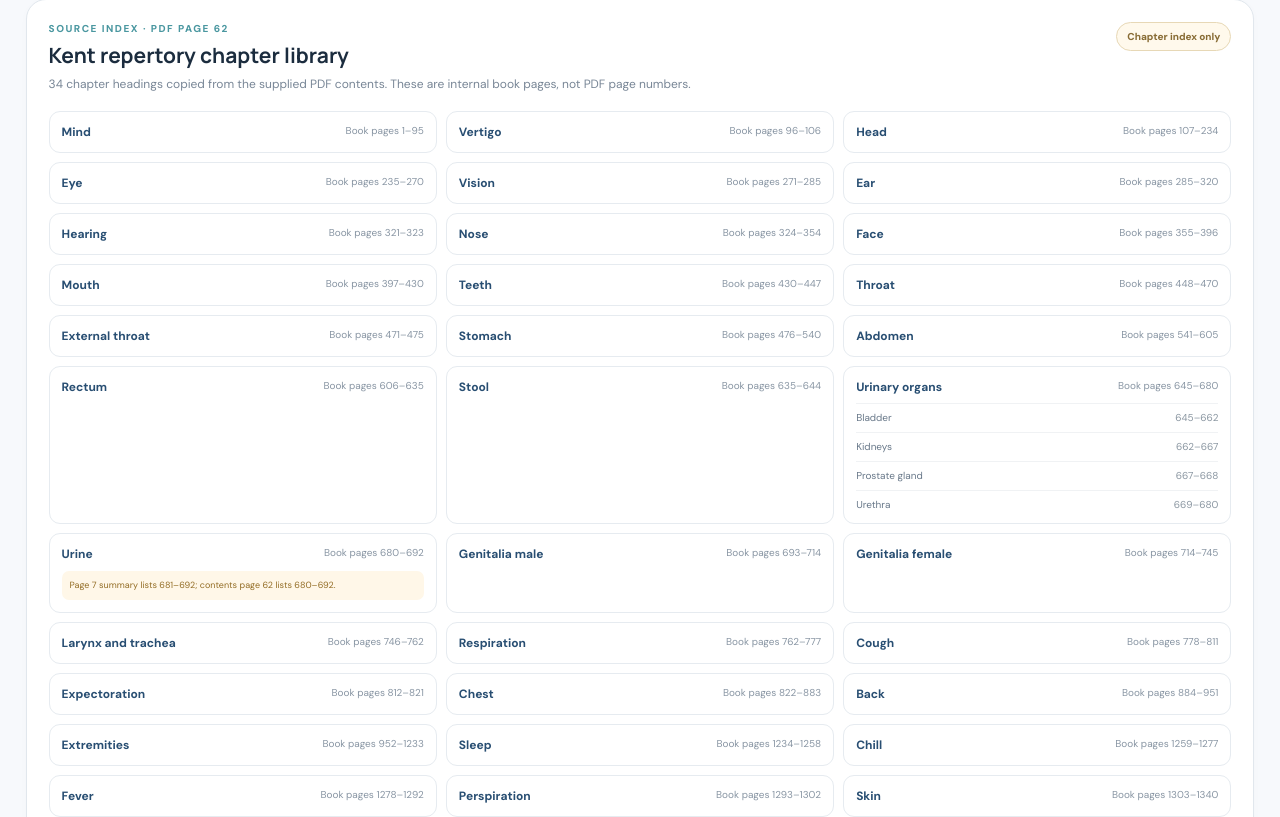
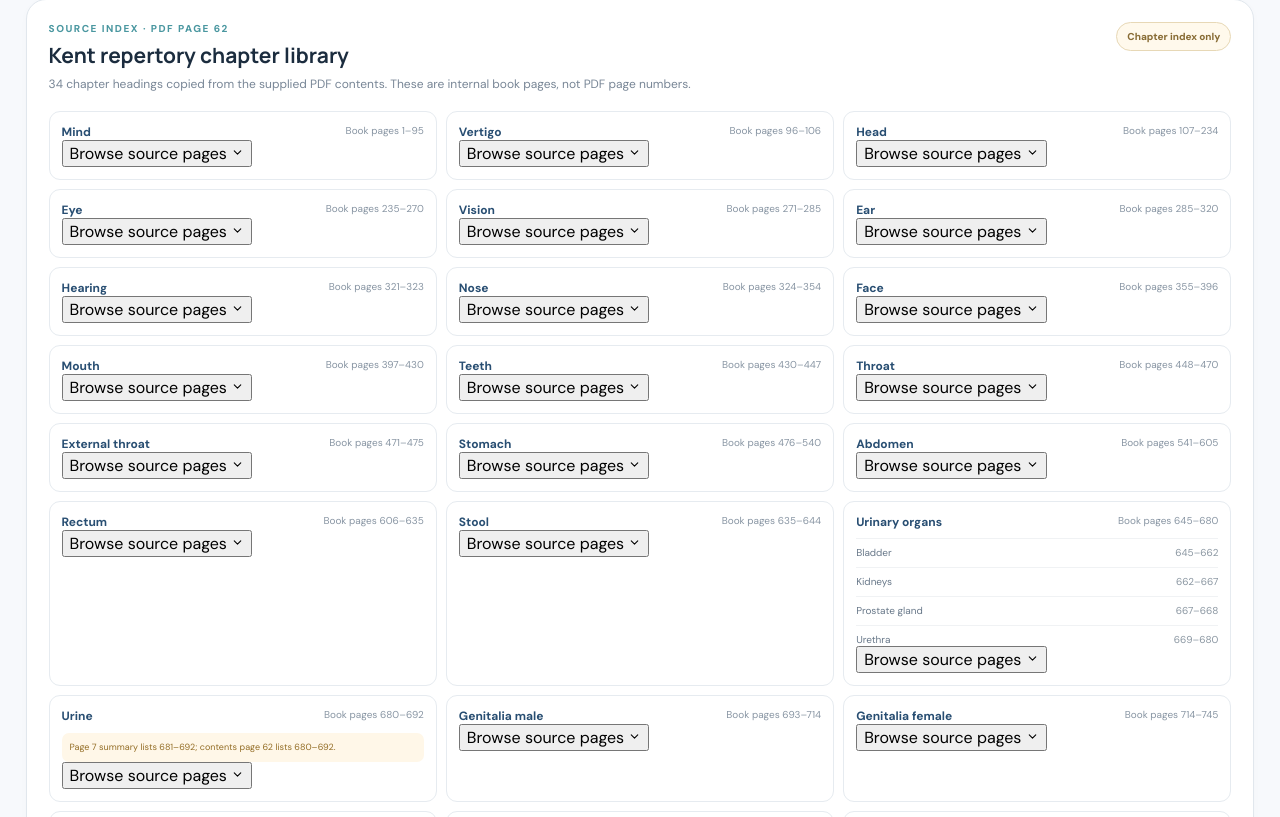
Before and after one commit to premmore0552/Curiva-HomoeoRepertory-Pro, a React (Vite) app: page / in a window 1280 px wide. Shown: the part 883-1700 px from the top of the page. Built offline with nearby package versions, Linux system fonts and the light colour scheme.

Commit message:
Connect chapter cards to lazy PDF source browser

```diff
--- a/src/App.tsx
+++ b/src/App.tsx
@@ -1,5 +1,6 @@
 import { useEffect, useMemo, useState } from 'react';
 import { kentSourceCatalog } from './data/kent-source-catalog';
+import KentSourceBrowser from './components/KentSourceBrowser';
 import type { KentRemedyAbbreviationRecord } from './data/kent-remedy-index';
 import { KentSourceDataNotInstalledError, loadKentRemedyAbbreviationIndex } from './lib/kentRemedyIndexLoader';
 import {
@@ -59,6 +60,7 @@
   const [remedyIndexStatus, setRemedyIndexStatus] = useState<'idle' | 'loading' | 'loaded' | 'missing' | 'error'>('idle');
   const [remedyIndexError, setRemedyIndexError] = useState('');
   const [remedyQuery, setRemedyQuery] = useState('');
+  const [sourceChapter, setSourceChapter] = useState<{ id: string; title: string } | null>(null);
 
   useEffect(() => {
     if (page !== 'materia') return;
@@ -358,6 +360,7 @@
                         Page {chapter.pageSummaryDiscrepancy.summaryPdfPage} summary lists {chapter.pageSummaryDiscrepancy.summaryBookPageStart}–{chapter.pageSummaryDiscrepancy.summaryBookPageEnd}; contents page {kentSourceCatalog.contentsPdfPage} lists {chapter.bookPageStart}–{chapter.bookPageEnd}.
                       </div>
                     )}
+                    <button className="open-chapter-source" onClick={() => setSourceChapter({ id: chapter.id, title: chapter.title })}>Browse source pages <ChevronDown size={13} /></button>
                   </article>
                 ))}
               </div>
```
